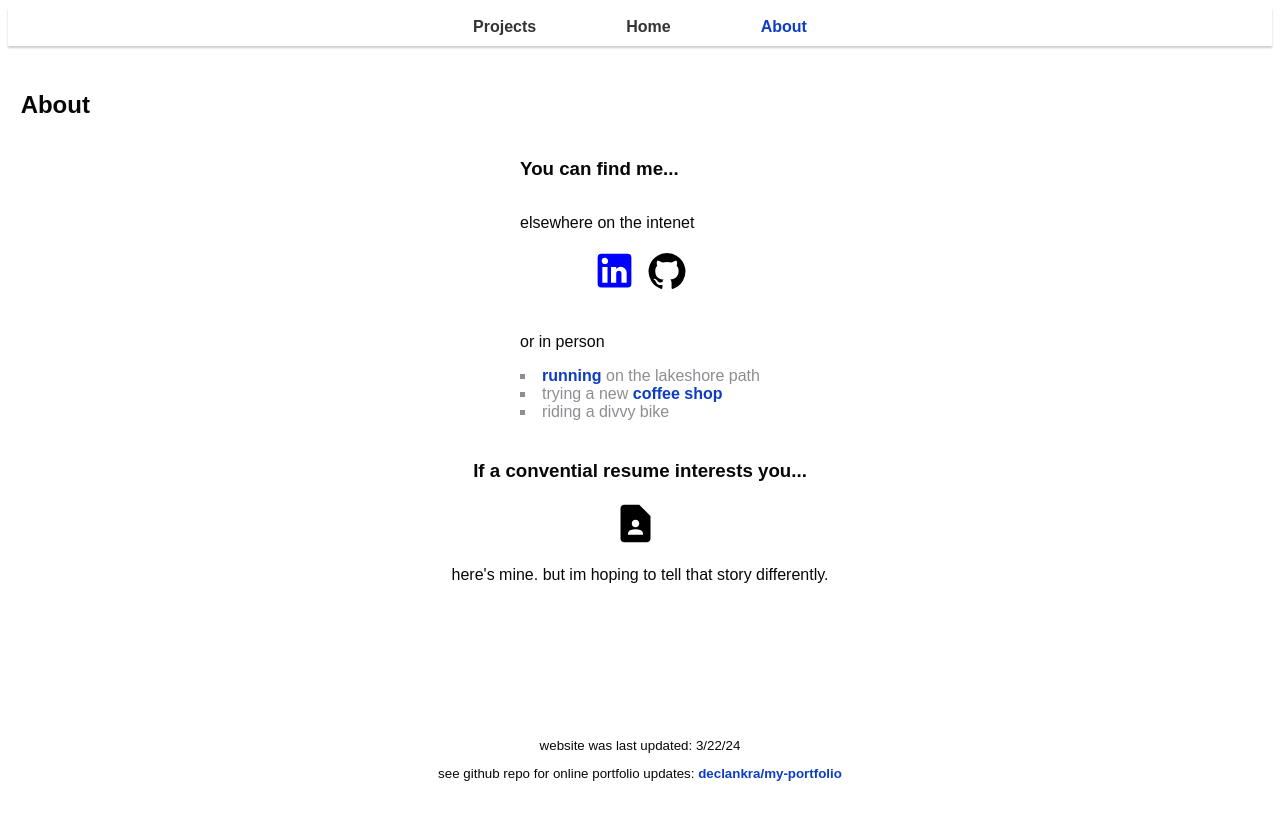
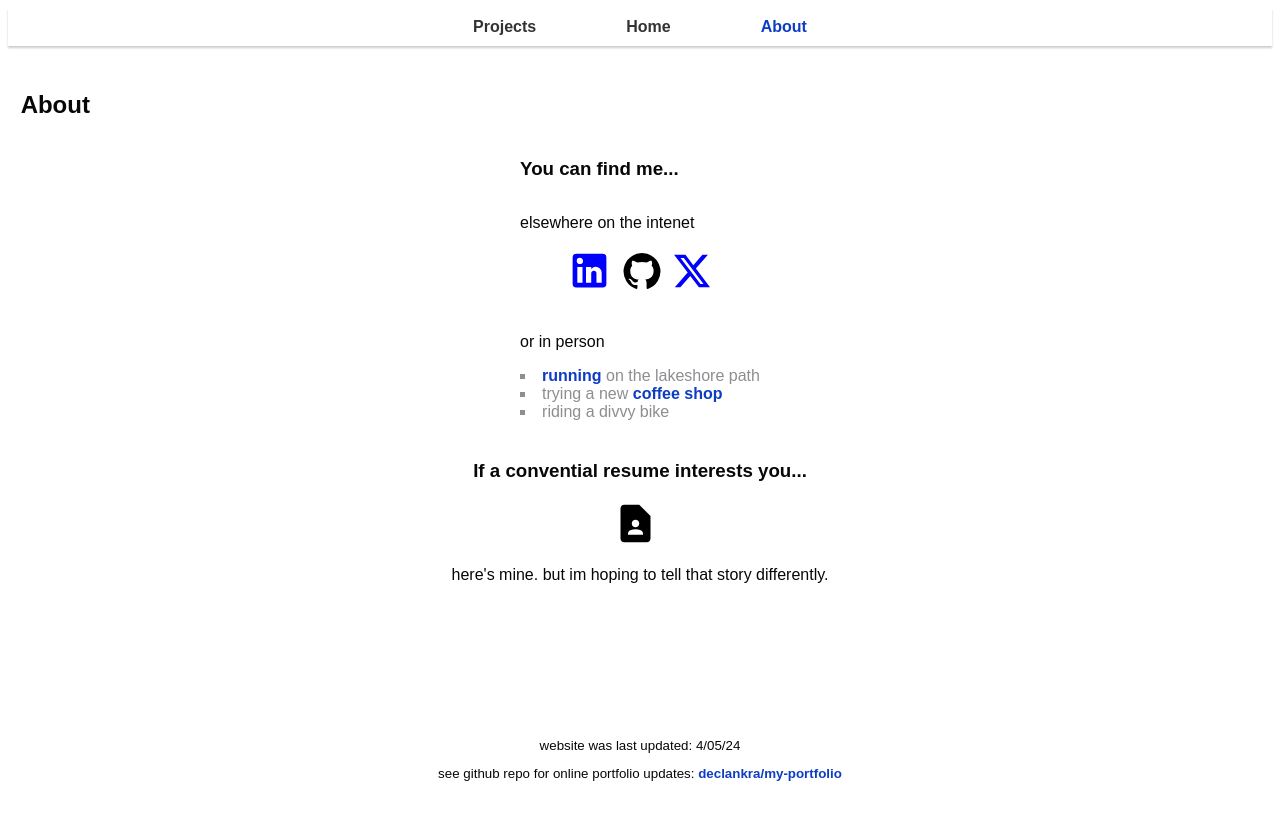
Before and after one commit to declankra/my-portfolio, a React (Create React App) app: page /about in a window 1280 px wide. Built offline with nearby package versions, Linux system fonts and the light colour scheme; what webfontloader would draw is missing.

Commit message:
added twitter icon, modified some links to open in same tab

```diff
--- a/src/components/Footer.js
+++ b/src/components/Footer.js
@@ -4,7 +4,7 @@ import './Footer.css';
 function Footer() {
   return (
     <div className="Footer">
-      <p>website was last updated: 3/22/24</p>
+      <p>website was last updated: 4/05/24</p>
       <p>see github repo for online portfolio updates: <a href="https://github.com/declankra/my-portfolio">declankra/my-portfolio</a> </p>
     </div>
   );
--- a/src/pages/About.js
+++ b/src/pages/About.js
@@ -2,6 +2,7 @@ import React from 'react';
 import './About.css';
 import GitHubIcon from '@mui/icons-material/GitHub';
 import LinkedInIcon from '@mui/icons-material/LinkedIn';
+import XIcon from '@mui/icons-material/X';
 import ContactPageIcon from '@mui/icons-material/ContactPage';
 
 
@@ -26,9 +27,13 @@ function About() {
                         <LinkedInIcon sx={{ fontSize: 45, color: 'blue' }} />
                     </a>
                     {/* GitHub Icon */}
-                    <a href="https://github.com/declankra" target="_blank" rel="noopener noreferrer">
+                    <a href="https://github.com/declankra" target="_blank" rel="noopener noreferrer" style={{ marginRight: '10px' }}>
                         <GitHubIcon sx={{ fontSize: 40, color: 'black' }} />
                     </a>
+                    {/* Twitter Icon */}
+                    <a href="https://twitter.com/asbestostrades" target="_blank" rel="noopener noreferrer">
+                            <XIcon sx={{ fontSize: 40, color: 'blue' }} />
+                       </a>
                 </div>
 
                 <p>or in person</p>
@@ -39,7 +44,7 @@ function About() {
 
             <h3>If a convential resume interests you...</h3>
             {/* PDF Icon */}
-            <a href="https://www.declankramper.me/resume" target="_blank" rel="noopener noreferrer" style={{ marginRight: '10px' }}>
+            <a href="https://www.declankramper.me/resume" style={{ marginRight: '10px' }}>
                         <ContactPageIcon sx={{ fontSize: 45, color: 'black' }} />
                     </a>
             <p>here's mine. but im hoping to tell that story differently.</p>
--- a/src/pages/Resume.js
+++ b/src/pages/Resume.js
@@ -37,8 +37,8 @@ function Resume() {
     return (
         <main>
             {/* Back Icon */}
-            <a href="https://www.declankramper.me/about" target="_blank" rel="noopener noreferrer" style={{ marginRight: '10px' }}>
-                <ArrowBackIcon sx={{ fontSize: 40, color: 'blue' }} />
+            <a href="https://www.declankramper.me/about" style={{ marginRight: '10px' }}>
+            <ArrowBackIcon sx={{ fontSize: 40, color: 'blue' }} />
             </a>
             <h1>Resume</h1>
             <div className='resume-section'>
```
